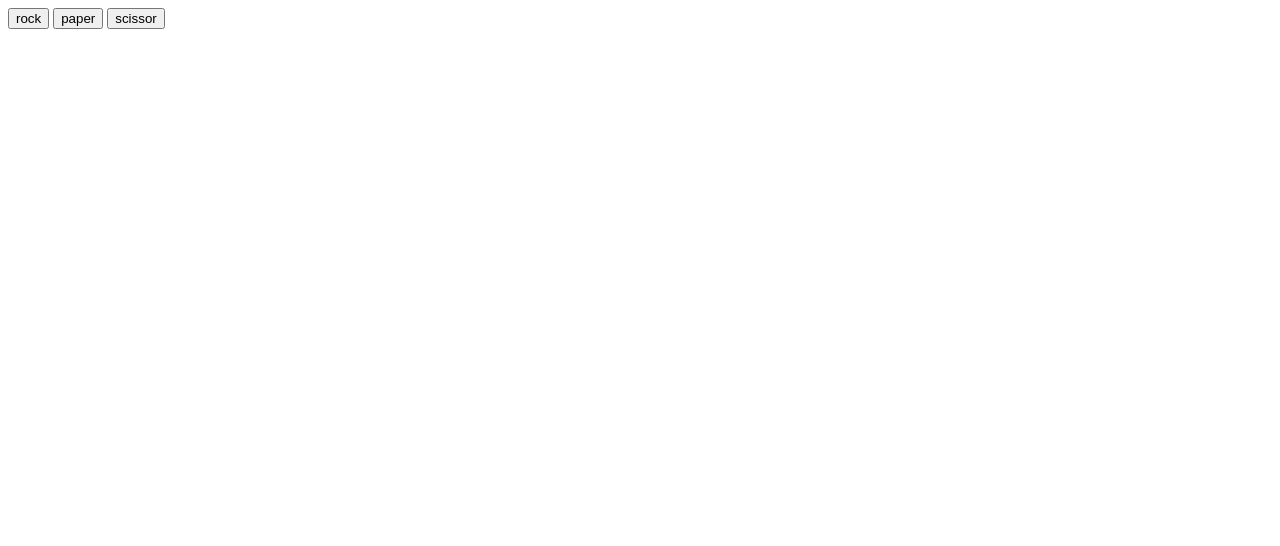
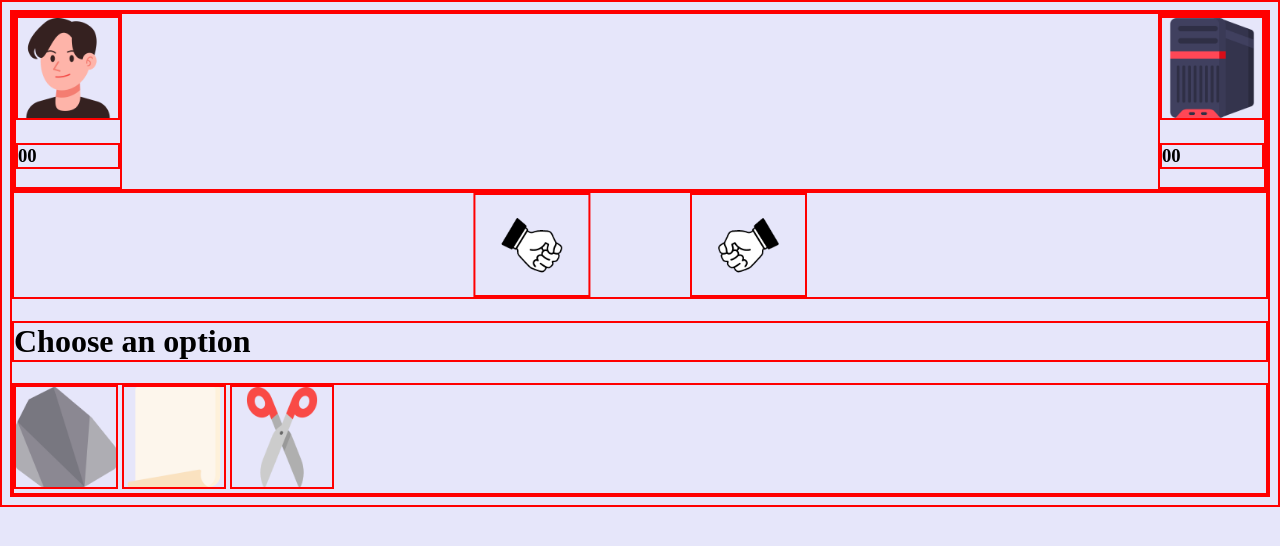
Before and after one commit to orewaugusto/janken, a plain HTML site: page index.html in a window 1280 px wide. Drawn offline with Linux system fonts and the light colour scheme.

Commit message:
Create Images folder and add icons Adds the icons of player and the options

```diff
--- a/index.html
+++ b/index.html
@@ -4,13 +4,33 @@
   <meta charset="UTF-8">
   <meta name="viewport" content="width=device-width, initial-scale=1.0">
   <link rel="stylesheet" href="style.css">
+  <link rel="icon" href="./images/rock-paper-scissors.png">
   <title>Janken</title>
 </head>
 <body>
-  <button id="rock"> rock </button>
-  <button id="paper"> paper </button>
-  <button id="scissor"> scissor </button>
-  <div></div>
+  <div class="score">
+    <div class="userScore">
+      <img src="./images/boy.png">
+      <h3>00</h3>
+    </div>
+    <div class="pcScore">
+      <img src="./images/computer-case.png">
+      <h3>00</h3>
+    </div>
+  </div>
+
+  <div class="match">
+    <img src="./images/playrock.png" id="playerChoice">
+    <img src="./images/playrock.png" id="computerChoice">
+  </div>
+
+  <h1>Choose an option</h1>
+  <div class="options">
+    <button id="rock"> <img src="./images/stone.png"> </button>
+    <button id="paper"> <img src="./images/scroll.png"> </button>
+    <button id="scissor"> <img src="./images/scissors2.png"> </button>
+  </div>
+
   <script src="./script.js"></script>
 </body>
 </html>
--- a/style.css
+++ b/style.css
@@ -0,0 +1,37 @@
+*{
+  border: 2px solid red;
+}
+
+body {
+  background-color: lavender;
+  display: flex;
+  flex-direction: column;
+  justify-content: space-around;
+}
+
+.score {
+  display: flex;
+  justify-content: space-between;
+}
+
+.match {
+  display: flex;
+  justify-content: center;
+  gap: 100px;
+  align-items: center;
+}
+
+button {
+  background-color: transparent; /* Remove cor de fundo */
+  border: none; /* Remove o contorno */
+  padding: 0; /* Remove preenchimento */
+  cursor: pointer; /* Mantém o comportamento de clique */
+}
+
+img {
+  height: 100px;
+}
+
+#playerChoice {
+  transform: scaleX(-1);
+}
```
Also changed, not shown: images/boy.png (added), images/computer-case.png (added), images/laptop.png (added), images/long-paper-roll.png (added), images/playpaper.png (added), images/playrock.png (added), images/playscissor.png (added), images/rock-paper-scissors.png (added), images/rock.png (added), images/scissors.png (added), images/scissors2.png (added), images/scroll.png (added), images/stone.png (added), images/user.png (added), 1 more files.
